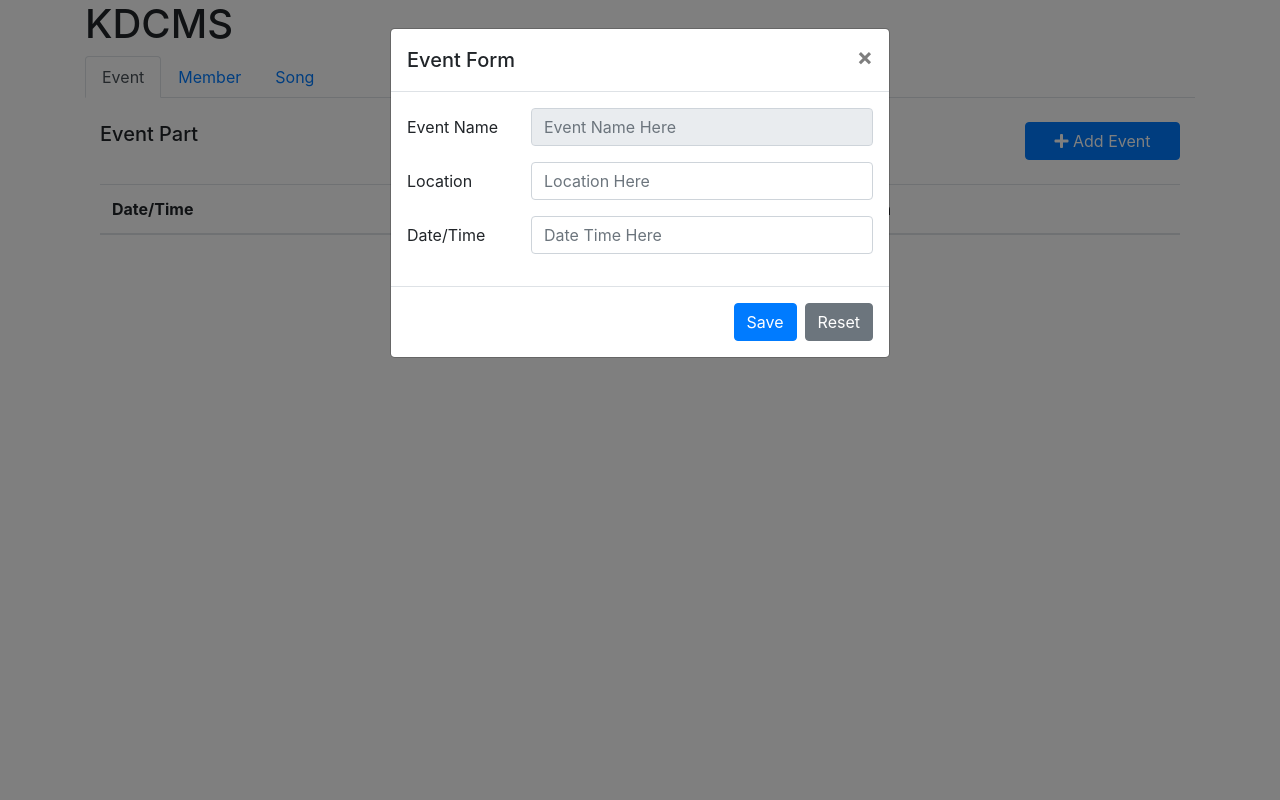
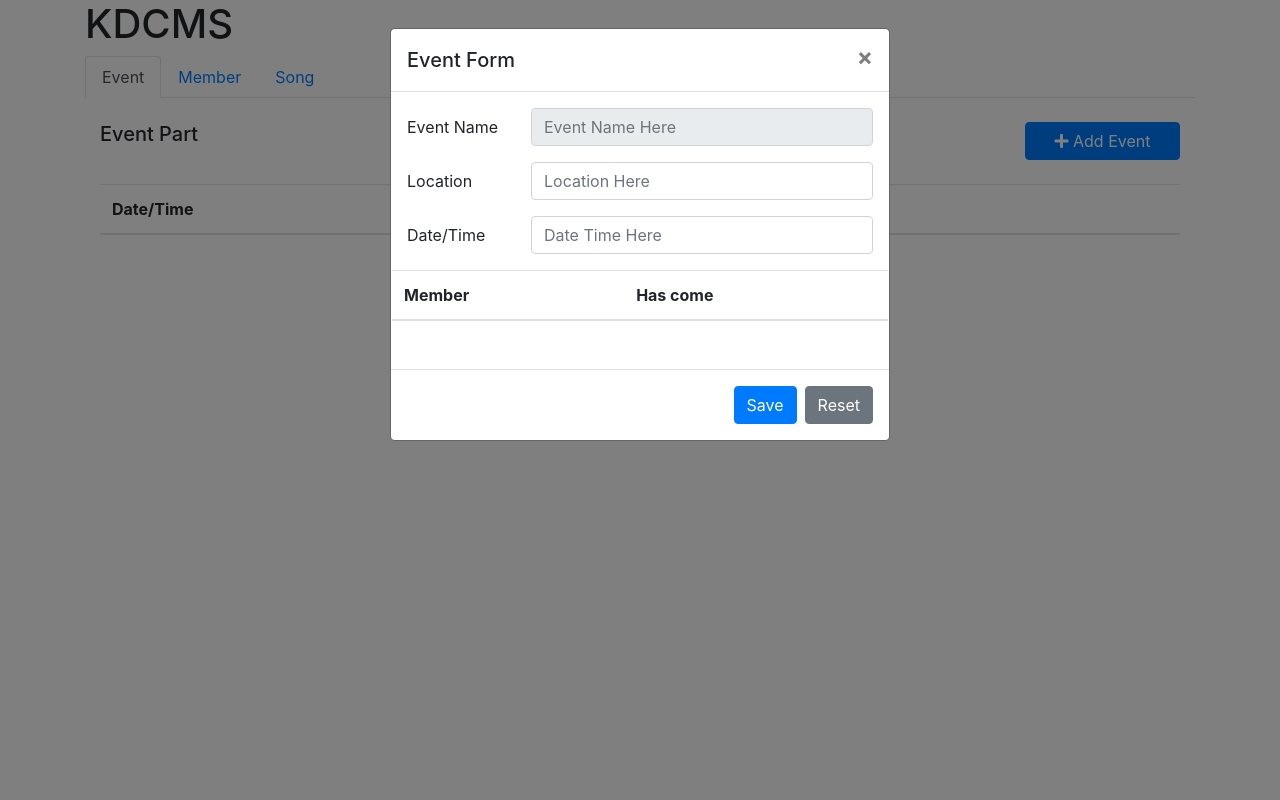
Before and after one commit to kawin7538/KDCMS, a Django app: page / in a window 1280 px wide, after a click on "Add Event". Run offline with Django 3.2, Linux system fonts and the light colour scheme; data that the repository does not hold is empty; some libraries are stand-ins or nearby versions.

Commit message:
update event

```diff
--- a/static/js/event.js
+++ b/static/js/event.js
@@ -16,7 +16,7 @@ function listEvent(){
                 // <td>${i}</td>`;
                 row += `<td><span id="datetime">${s.date_time}</span></td>`;
                 row += `<td><a href="#" id="event_detail${i}" data-toggle="modal" data-target="#eventFormModal">${s.event_name}</a></td>`;
-                row += `<td><span id="location">${s.location}</span></td>`;
+                // row += `<td><span id="location">${s.location}</span></td>`;
                 row += `<td><button id="event_delete${i}" class="btn btn-danger" data-toggle="modal" data-target="#deleteSongModal"><i class="fas fa-trash-alt"></i></button</td>`;
                 row += `</tr>`;
                 i++;
--- a/templates/events/_event.html
+++ b/templates/events/_event.html
@@ -12,7 +12,7 @@
                 <!-- <th scope="col">#</th> -->
                 <th scope="col">Date/Time</th>
                 <th scope="col">Event Name</th>
-                <th scope="col">Location</th>
+                <!-- <th scope="col">Location</th> -->
                 <th scope="col"></th>
             </tr>
         </thead>
@@ -54,6 +54,19 @@
                         <div class="col-lg-9">
                             <input type="text" name="date_time" class="form-control" id="date_time" placeholder="Date Time Here">
                         </div>
+                    </div>
+                    <div class="form-group row">
+                        <table class="table table-border" id="member_check_table">
+                            <thead>
+                                <tr>
+                                    <th scope="col">Member</th>
+                                    <th scope="col">Has come</th>
+                                </tr>
+                            </thead>
+                            <tbody>
+
+                            </tbody>
+                        </table>
                     </div>
                 </form>
                 </div>
```
